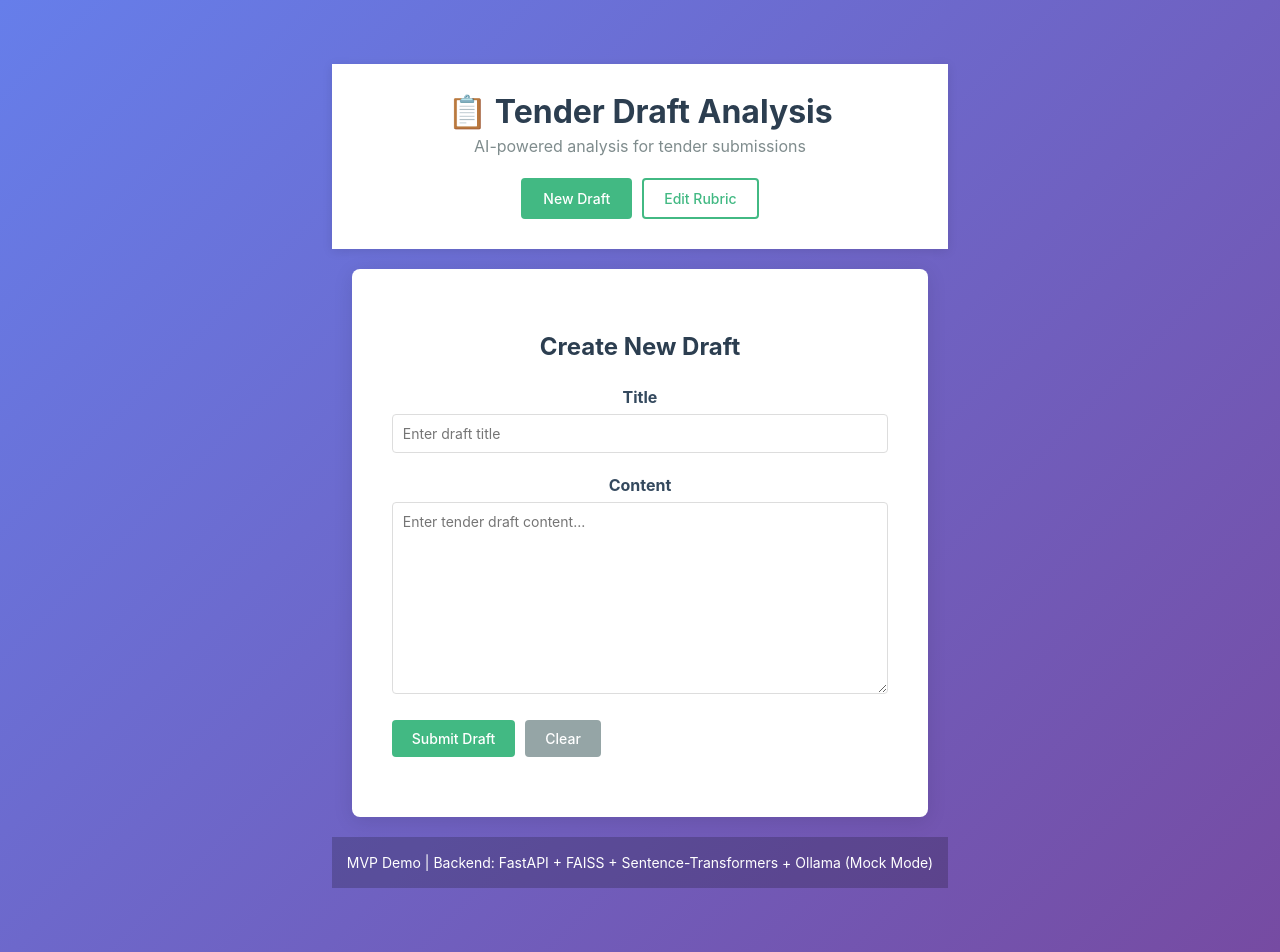
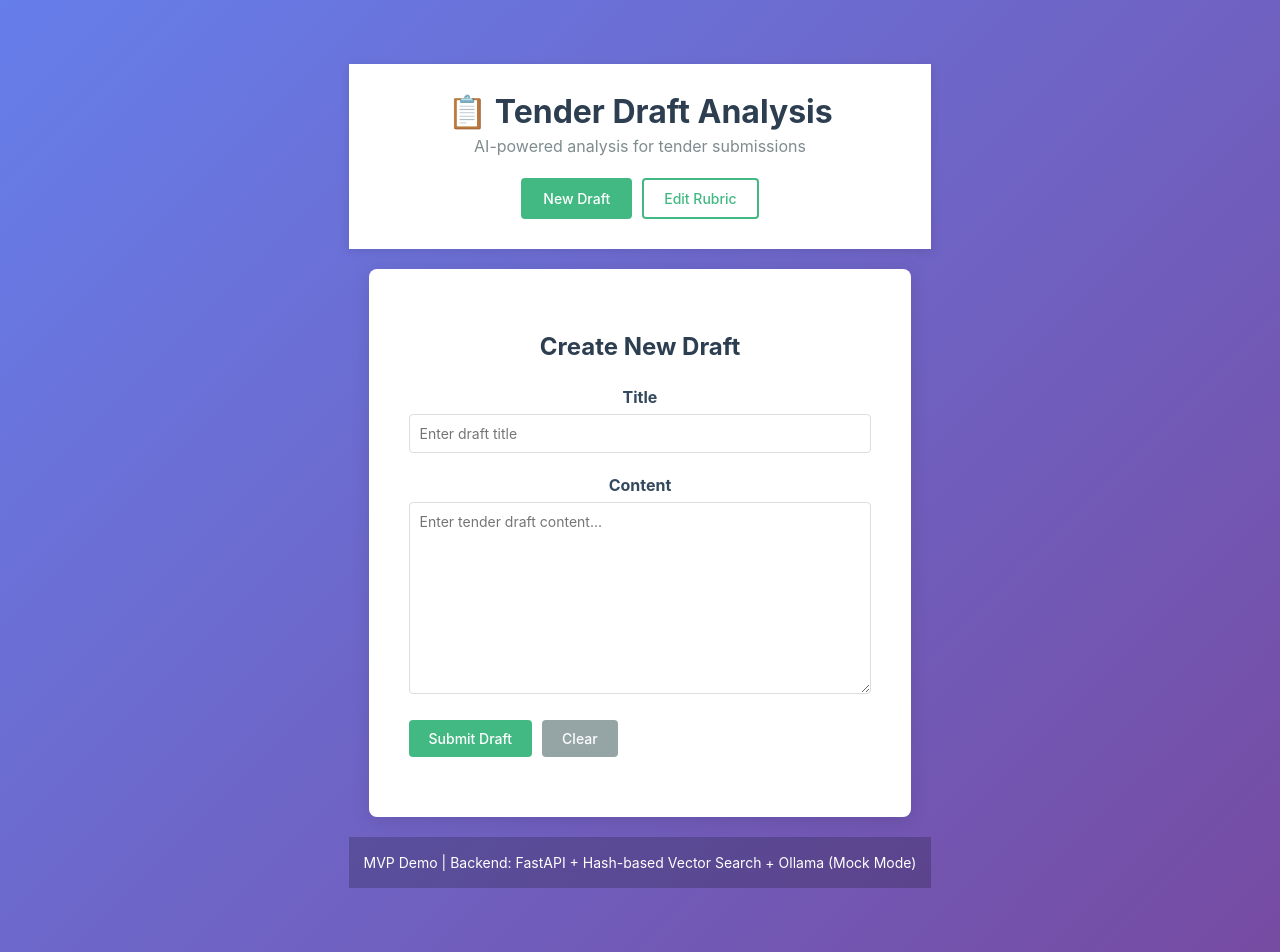
Before and after one commit to VetleSkaar/EiT-AI-Project, a Vue app in the folder frontend/: page / in a window 1280 px wide. Built offline with nearby package versions, Linux system fonts and the light colour scheme.

Commit message:
docs: Fix documentation to accurately describe hash-based vector search implementation
Co-authored-by: VetleSkaar <33469708+VetleSkaar@users.noreply.github.com>

```diff
--- a/frontend/index.html
+++ b/frontend/index.html
@@ -4,7 +4,7 @@
     <meta charset="UTF-8" />
     <link rel="icon" type="image/svg+xml" href="/vite.svg" />
     <meta name="viewport" content="width=device-width, initial-scale=1.0" />
-    <title>frontend</title>
+    <title>Tender Draft Analysis</title>
   </head>
   <body>
     <div id="app"></div>
--- a/frontend/src/App.vue
+++ b/frontend/src/App.vue
@@ -41,7 +41,7 @@
 
     <footer>
       <p>
-        MVP Demo | Backend: FastAPI + FAISS + Sentence-Transformers + Ollama (Mock Mode)
+        MVP Demo | Backend: FastAPI + Hash-based Vector Search + Ollama (Mock Mode)
       </p>
     </footer>
   </div>
```
Also changed, not shown: 2 other files (tests, documents, lock files or other folders).
